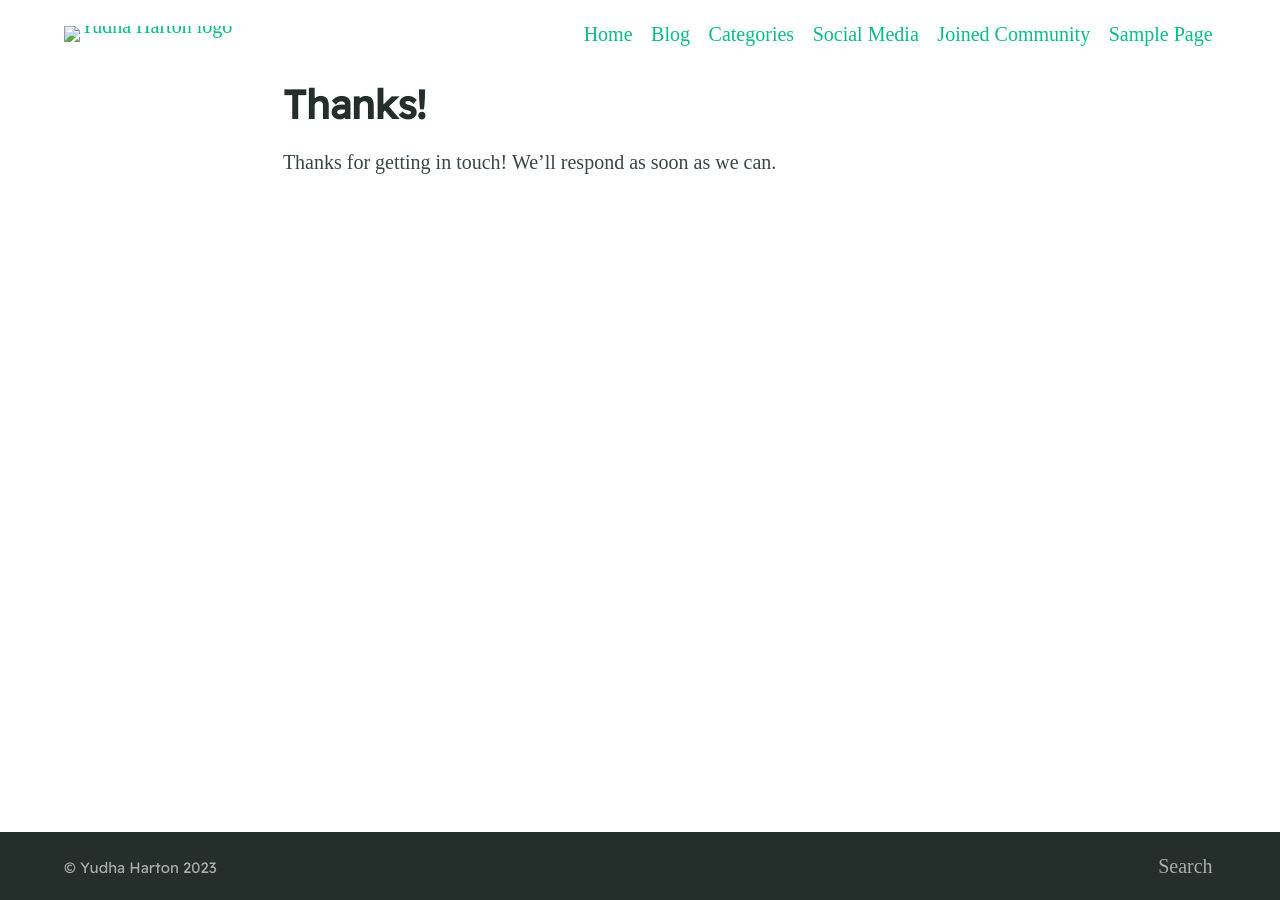
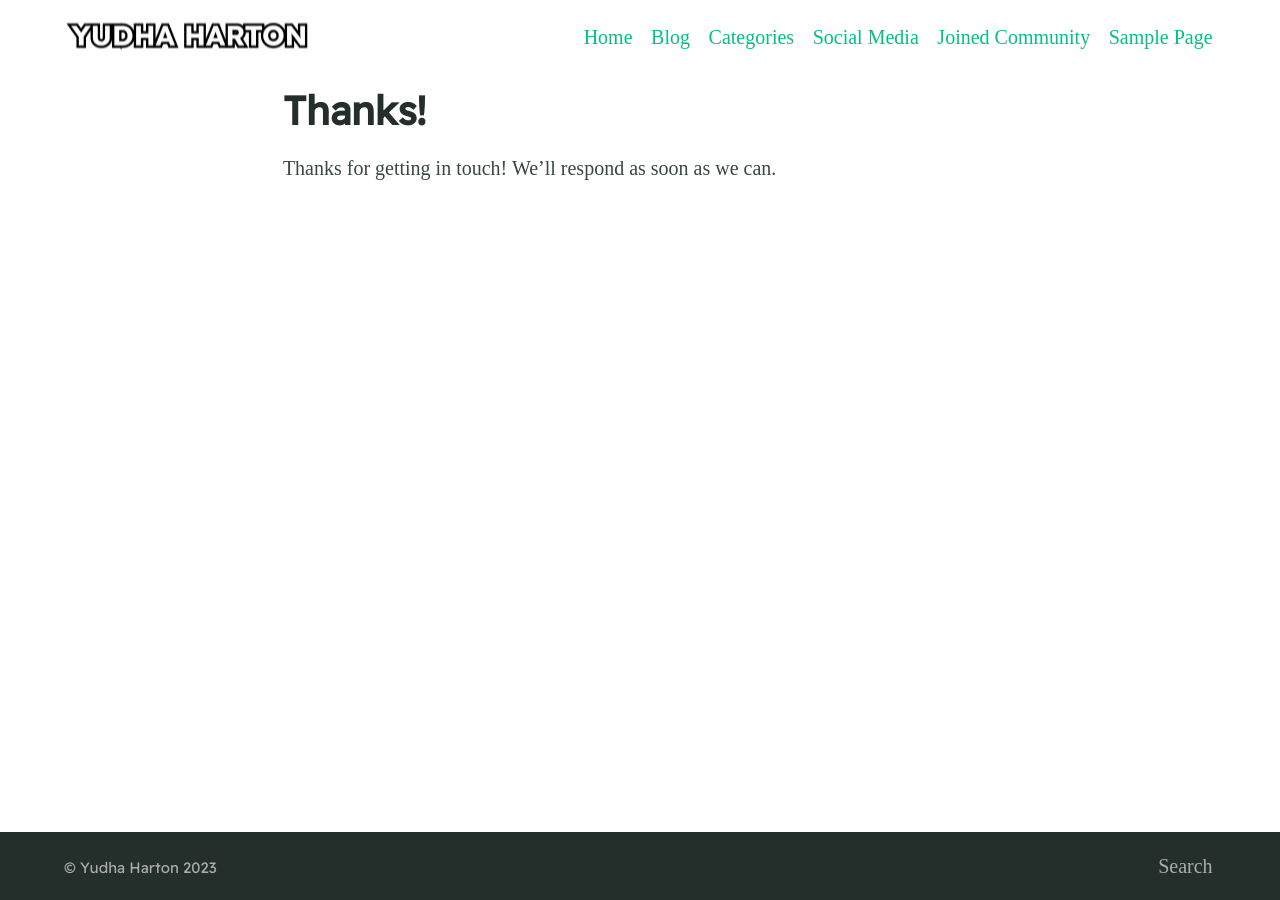
Before and after one commit to yudhaharton/yudhaharton.github.io, a Jekyll site: the page built from thanks.md, in a window 1280 px wide. Built offline with Jekyll 4.4.1, drawn with Linux system fonts in a browser that asks for light colours; some web fonts are replaced.

Commit message:
Update _config.yml

```diff
--- a/_config.yml
+++ b/_config.yml
@@ -94,7 +94,7 @@
 encoding: utf-8 # Make sure the encoding is right
 lang: en-GB # Set the site language
 title: "Yudha Harton" # Site name or title, also used in jekyll-seo-tag
-logo: "" # Site logo, also used in jekyll-seo-tag
+logo: "/assets/logos/logo.png" # Site logo, also used in jekyll-seo-tag
 description: "" # Site description and default description, also used in jekyll-seo-tag
 url: "" # Site url, also used in jekyll-seo-tag
 baseurl: ""
```
